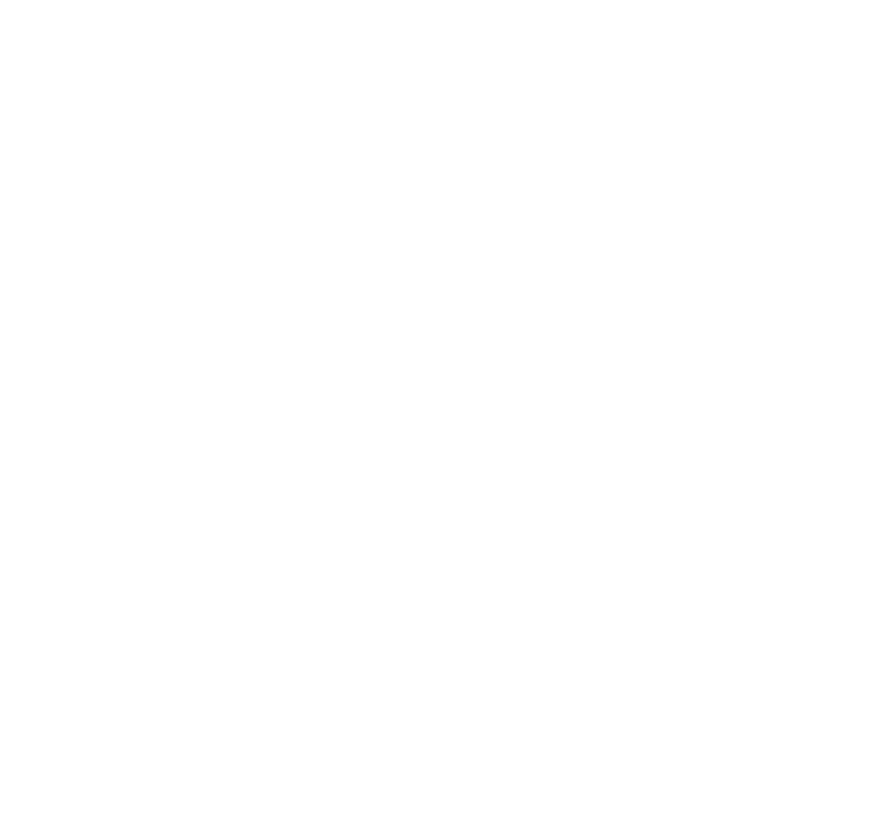
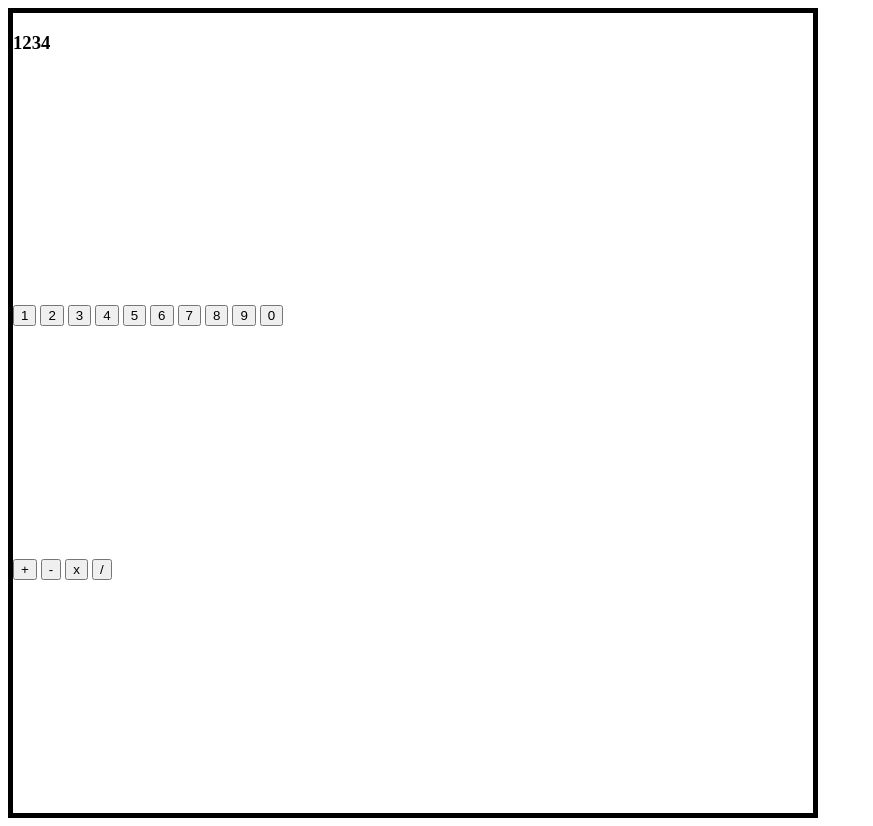
Before and after one commit to LeekeyLeek/calculator, a plain HTML site: page calculator.html in a window 1280 px wide. Shown: the whole page, without its empty margins (0-873 px from the left). Before the commit the page ends 800 px from the top, so only its background shows below. Drawn offline with Linux system fonts and the light colour scheme.

Commit message:
Added operate() function. Created basic div and button layout.

```diff
--- a/calculator.html
+++ b/calculator.html
@@ -1,7 +1,38 @@
 <!DOCTYPE html>
 <html>
+<head>
+    <link rel="stylesheet" type="text/css" href="style.css">
+</head>
+<body>
+    <div class="gridContainer">
+
+        <div class="Display">
+            <h3>1234</h3>
+        </div>
 
 
+        <div class="numberContainer">
+            <button type="button" class="numbers">1</button>
+            <button type="button" class="numbers">2</button>
+            <button type="button" class="numbers">3</button>
+            <button type="button" class="numbers">4</button>
+            <button type="button" class="numbers">5</button>
+            <button type="button" class="numbers">6</button>
+            <button type="button" class="numbers">7</button>
+            <button type="button" class="numbers">8</button>
+            <button type="button" class="numbers">9</button>
+            <button type="button" class="numbers">0</button>
+        </div>
 
+        <div class="operations">
 
+            <button type="button">+</button>
+            <button type="button">-</button>
+            <button type="button">x</button>
+            <button type="button">/</button>
+        </div>
+
+    </div>
+<script></script>
+</body>
 </html>
--- a/style.css
+++ b/style.css
@@ -0,0 +1,7 @@
+.gridContainer {
+    display: grid;
+    height: 800px;
+    width: 800px;
+    border: solid;
+    border-width: 5px 5px 5px 5px;
+}
```
Also changed, not shown: calculator.js (+15 -2 lines).
